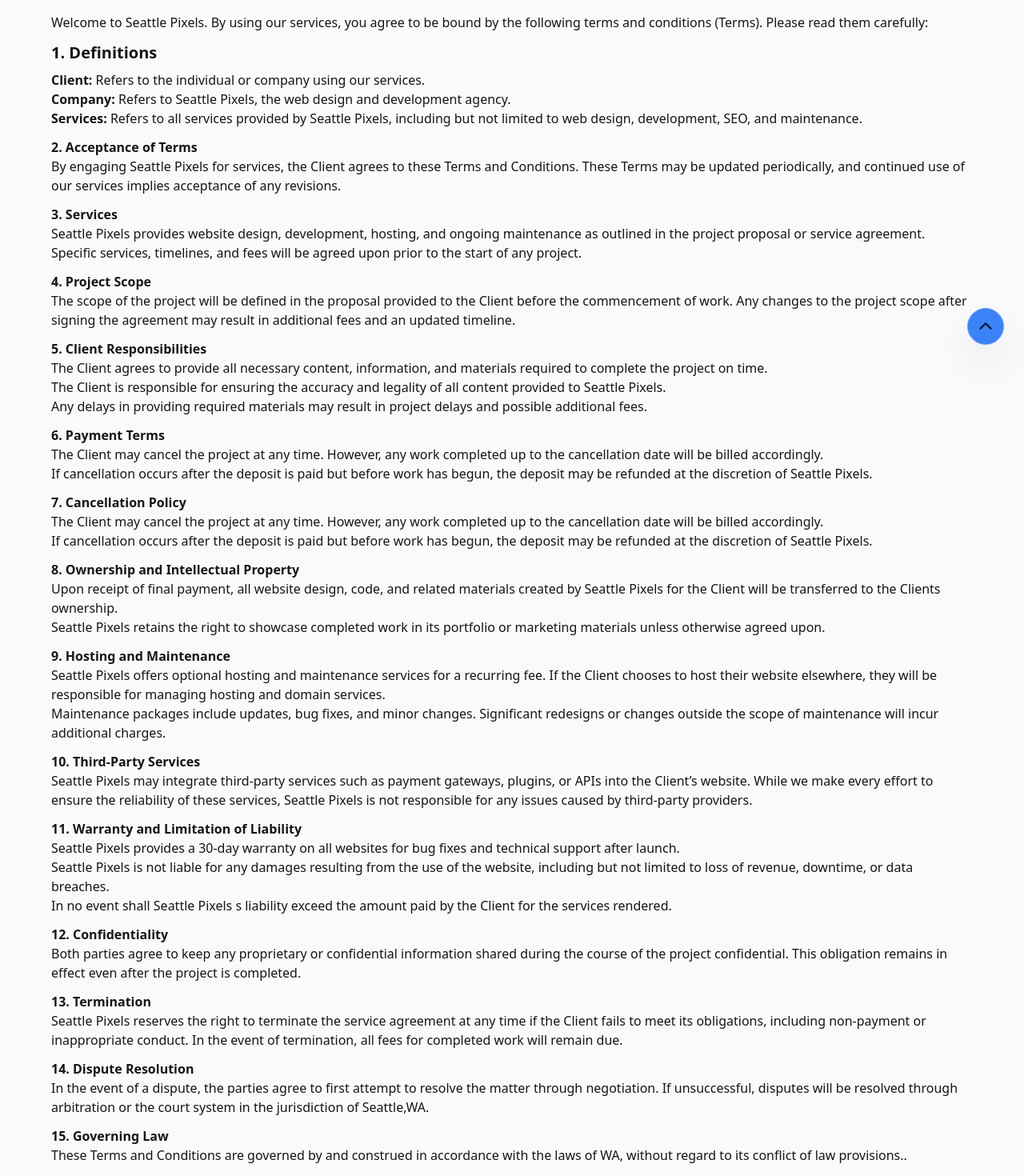
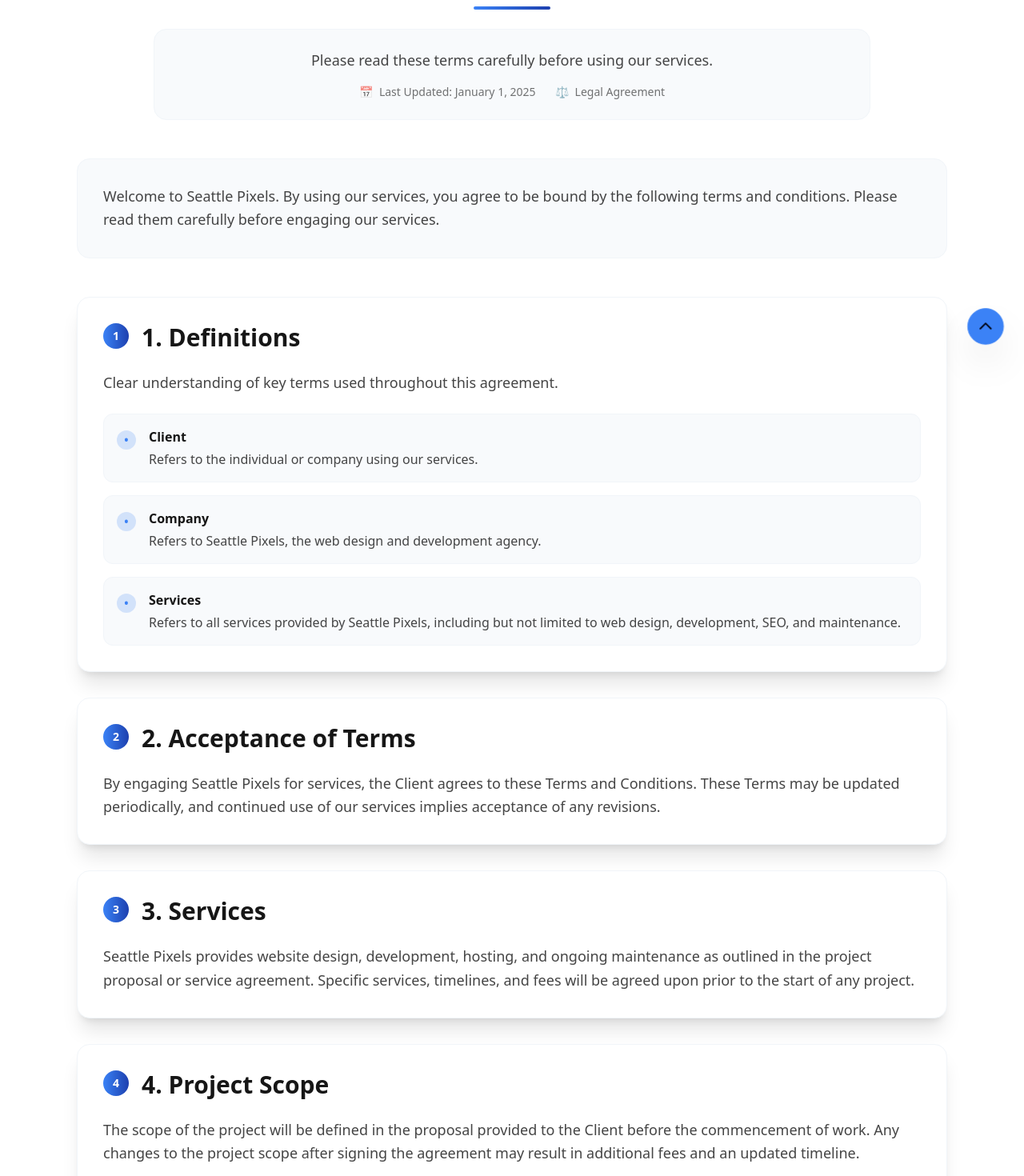
Before and after one commit to zalmai-zazai/Seattle-pixels, a Next.js app: page /terms-and-conditions in a window 1280 px wide. Shown: the part 240-1710 px from the top of the page at 80% size. Built offline with nearby package versions, Linux system fonts and the light colour scheme.

Commit message:
photos changed

```diff
--- a/src/pages/index.js
+++ b/src/pages/index.js
@@ -96,8 +96,8 @@ export default function Home() {
         <div className={getAnimationClass("animate-fade-in", "delay-500")}>
           <WhatWeOffer
             showHeading={true}
-            title="Professional Websites Starting at $150/month"
-            leftText="Get a complete 5-page custom website package with design, development, hosting, unlimited updates, 24/7 support, and ongoing maintenance. Perfect for businesses wanting a professional online presence without the upfront costs."
+            title="Professional Web Solutions That Drive Growth"
+            leftText="Partner with us for custom website development that aligns with your business goals. We create responsive, high-performing websites with comprehensive support to help you succeed online."
           />
         </div>
 
--- a/src/pages/terms-and-conditions.js
+++ b/src/pages/terms-and-conditions.js
@@ -1,243 +1,359 @@
+import { useEffect, useRef, useState } from "react";
 import InnerPageContainer from "@/components/common/InnerPageContainer";
 import PageMetaTags from "@/containers/PageMetaTags";
 
 export default function Page() {
+  const [isVisible, setIsVisible] = useState(false);
+  const [sectionVisibility, setSectionVisibility] = useState(
+    new Array(17).fill(false)
+  );
+  const sectionRef = useRef(null);
+  const sectionRefs = useRef([]);
+
+  useEffect(() => {
+    const sectionObserver = new IntersectionObserver(
+      ([entry]) => {
+        if (entry.isIntersecting) {
+          setIsVisible(true);
+          // Stagger section animations
+          const sections = Array.from({ length: 17 }, (_, i) => i);
+          sections.forEach((_, index) => {
+            setTimeout(() => {
+              setSectionVisibility((prev) => {
+                const newState = [...prev];
+                newState[index] = true;
+                return newState;
+              });
+            }, index * 100);
+          });
+        }
+      },
+      { threshold: 0.1 }
+    );
+
+    if (sectionRef.current) {
+      sectionObserver.observe(sectionRef.current);
+    }
+
+    return () => {
+      if (sectionRef.current) sectionObserver.unobserve(sectionRef.current);
+    };
+  }, []);
+
+  const termsSections = [
+    {
+      title: "1. Definitions",
+      content:
+        "Clear understanding of key terms used throughout this agreement.",
+      items: [
+        {
+          title: "Client",
+          description:
+            "Refers to the individual or company using our services.",
+        },
+        {
+          title: "Company",
+          description:
+            "Refers to Seattle Pixels, the web design and development agency.",
+        },
+        {
+          title: "Services",
+          description:
+            "Refers to all services provided by Seattle Pixels, including but not limited to web design, development, SEO, and maintenance.",
+        },
+      ],
+    },
+    {
+      title: "2. Acceptance of Terms",
+      content:
+        "By engaging Seattle Pixels for services, the Client agrees to these Terms and Conditions. These Terms may be updated periodically, and continued use of our services implies acceptance of any revisions.",
+    },
+    {
+      title: "3. Services",
+      content:
+        "Seattle Pixels provides website design, development, hosting, and ongoing maintenance as outlined in the project proposal or service agreement. Specific services, timelines, and fees will be agreed upon prior to the start of any project.",
+    },
+    {
+      title: "4. Project Scope",
+      content:
+        "The scope of the project will be defined in the proposal provided to the Client before the commencement of work. Any changes to the project scope after signing the agreement may result in additional fees and an updated timeline.",
+    },
+    {
+      title: "5. Client Responsibilities",
+      items: [
+        "The Client agrees to provide all necessary content, information, and materials required to complete the project on time.",
+        "The Client is responsible for ensuring the accuracy and legality of all content provided to Seattle Pixels.",
+        "Any delays in providing required materials may result in project delays and possible additional fees.",
+      ],
+    },
+    {
+      title: "6. Payment Terms",
+      items: [
+        "Payment schedules will be outlined in the project proposal or service agreement.",
+        "All invoices are due upon receipt unless otherwise specified.",
+        "Late payments may result in project delays or suspension of services.",
+      ],
+    },
+    {
+      title: "7. Cancellation Policy",
+      items: [
+        "The Client may cancel the project at any time. However, any work completed up to the cancellation date will be billed accordingly.",
+        "If cancellation occurs after the deposit is paid but before work has begun, the deposit may be refunded at the discretion of Seattle Pixels.",
+      ],
+    },
+    {
+      title: "8. Ownership and Intellectual Property",
+      items: [
+        "Upon receipt of final payment, all website design, code, and related materials created by Seattle Pixels for the Client will be transferred to the Client's ownership.",
+        "Seattle Pixels retains the right to showcase completed work in its portfolio or marketing materials unless otherwise agreed upon.",
+      ],
+    },
+    {
+      title: "9. Hosting and Maintenance",
+      items: [
+        "Seattle Pixels offers optional hosting and maintenance services for a recurring fee. If the Client chooses to host their website elsewhere, they will be responsible for managing hosting and domain services.",
+        "Maintenance packages include updates, bug fixes, and minor changes. Significant redesigns or changes outside the scope of maintenance will incur additional charges.",
+      ],
+    },
+    {
+      title: "10. Third-Party Services",
+      items: [
+        "Seattle Pixels may integrate third-party services such as payment gateways, plugins, or APIs into the Client's website. While we make every effort to ensure the reliability of these services, Seattle Pixels is not responsible for any issues caused by third-party providers.",
+      ],
+    },
+    {
+      title: "11. Warranty and Limitation of Liability",
+      items: [
+        "Seattle Pixels provides a 30-day warranty on all websites for bug fixes and technical support after launch.",
+        "Seattle Pixels is not liable for any damages resulting from the use of the website, including but not limited to loss of revenue, downtime, or data breaches.",
+        "In no event shall Seattle Pixels's liability exceed the amount paid by the Client for the services rendered.",
+      ],
+    },
+    {
+      title: "12. Confidentiality",
+      items: [
+        "Both parties agree to keep any proprietary or confidential information shared during the course of the project confidential. This obligation remains in effect even after the project is completed.",
+      ],
+    },
+    {
+      title: "13. Termination",
+      items: [
+        "Seattle Pixels reserves the right to terminate the service agreement at any time if the Client fails to meet its obligations, including non-payment or inappropriate conduct. In the event of termination, all fees for completed work will remain due.",
+      ],
+    },
+    {
+      title: "14. Dispute Resolution",
+      items: [
+        "In the event of a dispute, the parties agree to first attempt to resolve the matter through negotiation. If unsuccessful, disputes will be resolved through arbitration or the court system in the jurisdiction of Seattle, WA.",
+      ],
+    },
+    {
+      title: "15. Governing Law",
+      items: [
+        "These Terms and Conditions are governed by and construed in accordance with the laws of Washington State, without regard to its conflict of law provisions.",
+      ],
+    },
+    {
+      title: "16. Modifications to Terms",
+      items: [
+        "Seattle Pixels reserves the right to modify these Terms at any time. Clients will be notified of any changes, and continued use of our services after modifications implies acceptance of the revised Terms.",
+      ],
+    },
+    {
+      title: "17. Contact Us",
+      content:
+        "If you have any questions or concerns regarding these Terms, please contact us at:",
+      contact: [
+        { label: "Email", value: "pixelsseattle@gmail.com" },
+        { label: "Phone", value: "(206) 670-6888" },
+        { label: "Location", value: "Kent, WA" },
+      ],
+    },
+  ];
+
   return (
-    <InnerPageContainer title="Terms and Conditions">
+    <>
       <PageMetaTags
-        title="Terms and Conditions"
-        description={""}
+        title="Terms and Conditions - Seattle Pixels Web Design"
+        description="Read the terms and conditions for Seattle Pixels web design services. Understand our policies, client responsibilities, and service agreements."
         url="/terms-and-conditions"
       />
-      <br />
-      <b>Last Updated: 01/01/2025</b>
-      <p className="mt-8">
-        Welcome to Seattle Pixels. By using our services, you agree to be bound
-        by the following terms and conditions (Terms). Please read them
-        carefully:
+
+      <div
+        ref={sectionRef}
+        className="min-h-screen bg-base-100 transition-colors duration-500"
+      >
+        {/* Header Section */}
+        <div
+          className={`max-w-6xl mx-auto px-4 sm:px-6 lg:px-8 pt-20 lg:pt-28 transition-all duration-700 ${
+            isVisible ? "opacity-100 translate-y-0" : "opacity-0 translate-y-10"
+          }`}
+        >
+          <div className="text-center mb-12">
+            <h1 className="text-4xl lg:text-5xl font-bold bg-gradient-to-r from-primary to-secondary bg-clip-text text-transparent">
+              Terms and Conditions
+            </h1>
+            <div className="w-24 h-1 bg-gradient-to-r from-primary to-secondary mx-auto mt-4 rounded-full"></div>
+            <div className="mt-6 bg-base-200 rounded-2xl p-6 border border-base-300 max-w-4xl mx-auto">
+              <p className="text-lg text-base-content/80 mb-4">
+                Please read these terms carefully before using our services.
               </p>
-      <div className="mt-3">
-        <b className="text-xl">1. Definitions</b>
+              <div className="flex flex-wrap justify-center items-center gap-6 text-base-content/60 text-sm">
+                <div className="flex items-center gap-2">
+                  <span>📅</span>
+                  <span>Last Updated: January 1, 2025</span>
+                </div>
+                <div className="flex items-center gap-2">
+                  <span>⚖️</span>
+                  <span>Legal Agreement</span>
+                </div>
+              </div>
+            </div>
+          </div>
 
-        <ul className="mt-2">
-          <li>
-            <b>Client: </b>Refers to the individual or company using our
-            services.
-          </li>
-          <li>
-            <b>Company: </b>Refers to Seattle Pixels, the web design and
-            development agency.
-          </li>
-          <li>
-            <b>Services: </b>Refers to all services provided by Seattle Pixels,
-            including but not limited to web design, development, SEO, and
-            maintenance.
-          </li>
-        </ul>
-      </div>
-      <div className="mt-3">
-        <b>2. Acceptance of Terms</b>
-        <p>
-          By engaging Seattle Pixels for services, the Client agrees to these
-          Terms and Conditions. These Terms may be updated periodically, and
-          continued use of our services implies acceptance of any revisions.
+          {/* Introduction */}
+          <div
+            className={`bg-base-200 rounded-2xl p-6 lg:p-8 border border-base-300 mb-12 transition-all duration-700 delay-200 ${
+              isVisible
+                ? "opacity-100 translate-y-0"
+                : "opacity-0 translate-y-10"
+            }`}
+          >
+            <p className="text-lg text-base-content/80 leading-relaxed">
+              Welcome to Seattle Pixels. By using our services, you agree to be
+              bound by the following terms and conditions. Please read them
+              carefully before engaging our services.
             </p>
           </div>
-      <div className="mt-3">
-        <b>3. Services</b>
-        <p>
-          Seattle Pixels provides website design, development, hosting, and
-          ongoing maintenance as outlined in the project proposal or service
-          agreement. Specific services, timelines, and fees will be agreed upon
-          prior to the start of any project.
+
+          {/* Terms Sections */}
+          <div className="space-y-8 mb-20">
+            {termsSections.map((section, index) => (
+              <section
+                key={index}
+                ref={(el) => (sectionRefs.current[index] = el)}
+                className={`transform transition-all duration-700 ease-out ${
+                  sectionVisibility[index]
+                    ? "opacity-100 translate-y-0"
+                    : "opacity-0 translate-y-12"
+                }`}
+                style={{
+                  transitionDelay: sectionVisibility[index]
+                    ? `${index * 100}ms`
+                    : "0ms",
+                }}
+              >
+                <div className="bg-base-100 rounded-2xl p-6 lg:p-8 shadow-xl border border-base-300 hover:shadow-2xl transition-all duration-500 hover:-translate-y-1">
+                  {/* Section Header */}
+                  <div className="flex items-start space-x-4 mb-6">
+                    <div className="w-8 h-8 bg-gradient-to-r from-primary to-secondary rounded-full flex items-center justify-center text-white font-bold text-sm flex-shrink-0">
+                      {index + 1}
+                    </div>
+                    <div className="flex-1">
+                      <h2 className="text-2xl lg:text-3xl font-bold text-base-content">
+                        {section.title}
+                      </h2>
+                    </div>
+                  </div>
+
+                  {/* Section Content */}
+                  <div className="space-y-6">
+                    {section.content && (
+                      <p className="text-lg text-base-content/80 leading-relaxed">
+                        {section.content}
                       </p>
+                    )}
+
+                    {/* Items List */}
+                    {section.items && (
+                      <div className="space-y-4">
+                        {section.items.map((item, itemIndex) => (
+                          <div
+                            key={itemIndex}
+                            className="flex items-start space-x-4 p-4 bg-base-200 rounded-xl border border-base-300 transform hover:scale-105 transition-all duration-300"
+                            style={{ transitionDelay: `${itemIndex * 50}ms` }}
+                          >
+                            <div className="w-6 h-6 bg-primary/20 rounded-full flex items-center justify-center text-primary text-sm font-bold mt-1 flex-shrink-0">
+                              •
                             </div>
-      <div className="mt-3">
-        <b>4. Project Scope</b>
-        <p>
-          The scope of the project will be defined in the proposal provided to
-          the Client before the commencement of work. Any changes to the project
-          scope after signing the agreement may result in additional fees and an
-          updated timeline.
+                            <div className="flex-1">
+                              {typeof item === "string" ? (
+                                <p className="text-base-content/80">{item}</p>
+                              ) : (
+                                <>
+                                  <h4 className="font-semibold text-base-content mb-1">
+                                    {item.title}
+                                  </h4>
+                                  <p className="text-base-content/80">
+                                    {item.description}
                                   </p>
+                                </>
+                              )}
                             </div>
-      <div className="mt-3">
-        <b>5. Client Responsibilities</b>
-        <ul>
-          <li>
-            The Client agrees to provide all necessary content, information, and
-            materials required to complete the project on time.
-          </li>
-          <li>
-            The Client is responsible for ensuring the accuracy and legality of
-            all content provided to Seattle Pixels.
-          </li>
-          <li>
-            Any delays in providing required materials may result in project
-            delays and possible additional fees.
-          </li>
-        </ul>
                           </div>
-      <div className="mt-3">
-        <b>6. Payment Terms</b>
-        <ul>
-          <li>
-            The Client may cancel the project at any time. However, any work
-            completed up to the cancellation date will be billed accordingly.
-          </li>
-          <li>
-            If cancellation occurs after the deposit is paid but before work has
-            begun, the deposit may be refunded at the discretion of Seattle
-            Pixels.
-          </li>
-        </ul>
+                        ))}
                       </div>
-      <div className="mt-3">
-        <b>7. Cancellation Policy</b>
-        <ul>
-          <li>
-            The Client may cancel the project at any time. However, any work
-            completed up to the cancellation date will be billed accordingly.
-          </li>
-          <li>
-            If cancellation occurs after the deposit is paid but before work has
-            begun, the deposit may be refunded at the discretion of Seattle
-            Pixels.
-          </li>
-        </ul>
+                    )}
+
+                    {/* Contact Information */}
+                    {section.contact && (
+                      <div className="bg-primary/10 rounded-xl p-6 border border-primary/20">
+                        <div className="space-y-3">
+                          {section.contact.map((contact, contactIndex) => (
+                            <div
+                              key={contactIndex}
+                              className="flex items-center justify-between"
+                            >
+                              <span className="font-semibold text-base-content">
+                                {contact.label}:
+                              </span>
+                              <span className="text-base-content/80">
+                                {contact.value}
+                              </span>
                             </div>
-      <div className="mt-3">
-        <b>8. Ownership and Intellectual Property</b>
-        <ul>
-          <li>
-            Upon receipt of final payment, all website design, code, and related
-            materials created by Seattle Pixels for the Client will be
-            transferred to the Clients ownership.
-          </li>
-          <li>
-            Seattle Pixels retains the right to showcase completed work in its
-            portfolio or marketing materials unless otherwise agreed upon.
-          </li>
-        </ul>
+                          ))}
                         </div>
-      <div className="mt-3">
-        <b>9. Hosting and Maintenance</b>
-        <ul>
-          <li>
-            Seattle Pixels offers optional hosting and maintenance services for
-            a recurring fee. If the Client chooses to host their website
-            elsewhere, they will be responsible for managing hosting and domain
-            services.
-          </li>
-          <li>
-            Maintenance packages include updates, bug fixes, and minor changes.
-            Significant redesigns or changes outside the scope of maintenance
-            will incur additional charges.
-          </li>
-        </ul>
                       </div>
-      <div className="mt-3">
-        <b>10. Third-Party Services</b>
-        <ul>
-          <li>
-            Seattle Pixels may integrate third-party services such as payment
-            gateways, plugins, or APIs into the Client’s website. While we make
-            every effort to ensure the reliability of these services, Seattle
-            Pixels is not responsible for any issues caused by third-party
-            providers.
-          </li>
-        </ul>
+                    )}
                   </div>
-      <div className="mt-3">
-        <b>11. Warranty and Limitation of Liability</b>
-        <ul>
-          <li>
-            Seattle Pixels provides a 30-day warranty on all websites for bug
-            fixes and technical support after launch.
-          </li>
-          <li>
-            Seattle Pixels is not liable for any damages resulting from the use
-            of the website, including but not limited to loss of revenue,
-            downtime, or data breaches.
-          </li>
-          <li>
-            In no event shall Seattle Pixels s liability exceed the amount paid
-            by the Client for the services rendered.
-          </li>
-        </ul>
                 </div>
-      <div className="mt-3">
-        <b>12. Confidentiality</b>
-        <ul>
-          <li>
-            Both parties agree to keep any proprietary or confidential
-            information shared during the course of the project confidential.
-            This obligation remains in effect even after the project is
-            completed.
-          </li>
-        </ul>
+              </section>
+            ))}
           </div>
-      <div className="mt-3">
-        <b>13. Termination</b>
-        <ul>
-          <li>
-            Seattle Pixels reserves the right to terminate the service agreement
-            at any time if the Client fails to meet its obligations, including
-            non-payment or inappropriate conduct. In the event of termination,
-            all fees for completed work will remain due.
-          </li>
-        </ul>
+
+          {/* Bottom CTA */}
+          <div
+            className={`text-center transition-all duration-700 delay-500 ${
+              isVisible
+                ? "opacity-100 translate-y-0"
+                : "opacity-0 translate-y-10"
+            }`}
+          >
+            <div className="bg-gradient-to-r from-base-200 to-base-300 rounded-2xl p-8 border border-base-300">
+              <h3 className="text-2xl lg:text-3xl font-bold text-base-content mb-4">
+                Questions About Our Terms?
+              </h3>
+              <p className="text-base-content/70 text-lg mb-6 max-w-2xl mx-auto">
+                We're here to help clarify any part of our terms and conditions.
+              </p>
+              <div className="flex flex-col sm:flex-row gap-4 justify-center items-center">
+                <a
+                  href="mailto:pixelsseattle@gmail.com"
+                  className="btn btn-primary btn-lg px-8 text-lg font-semibold hover-glow transform hover:scale-105 transition-all duration-300"
+                >
+                  Contact Us
+                </a>
+                <a
+                  href={"/contact-us"}
+                  className="btn btn-outline btn-primary btn-lg px-8 text-lg font-semibold hover:bg-primary hover:text-primary-content transition-all duration-300"
+                >
+                  Schedule Consultation
+                </a>
               </div>
-      <div className="mt-3">
-        <b>14. Dispute Resolution</b>
-        <ul>
-          <li>
-            In the event of a dispute, the parties agree to first attempt to
-            resolve the matter through negotiation. If unsuccessful, disputes
-            will be resolved through arbitration or the court system in the
-            jurisdiction of Seattle,WA.
-          </li>
-        </ul>
             </div>
-      <div className="mt-3">
-        <b>15. Governing Law</b>
-        <ul>
-          <li>
-            These Terms and Conditions are governed by and construed in
-            accordance with the laws of WA, without regard to its conflict of
-            law provisions..
-          </li>
-        </ul>
           </div>
-      <div className="mt-3">
-        <b>16. Modifications to Terms</b>
-        <ul>
-          <li>
-            Seattle Pixels reserves the right to modify these Terms at any time.
-            Clients will be notified of any changes, and continued use of our
-            services after modifications implies acceptance of the revised
-            Terms.
-          </li>
-        </ul>
         </div>
-      <div className="mt-4">
-        <b className="">17. Contact Uss</b>
-        <br />
-        <p>
-          If you have any questions or concerns regarding these Terms, please
-          contact us at:
-        </p>
-
-        <p>
-          <b>Email: </b>pixelsseattle@gmail.com
-        </p>
-        <p>
-          <b>Phone: </b>206 670 6888
-        </p>
-        <p>
-          <b>Location: </b>Kent, WA
-        </p>
       </div>
-    </InnerPageContainer>
+    </>
   );
 }
```
Also changed, not shown: src/components/home/Banner.js (+13 -5 lines), src/components/home/WhatWeOffer.js (+11 -5 lines), src/containers/Footer.js (+11 -11 lines), src/containers/Navbar.js (+7 -2 lines), public/logo-white.png (added). Lines whose indentation alone changed are shown as unchanged.
